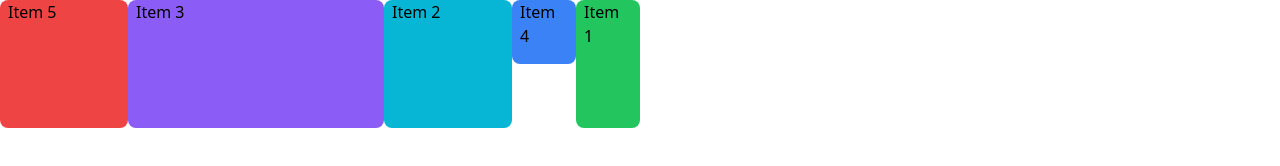
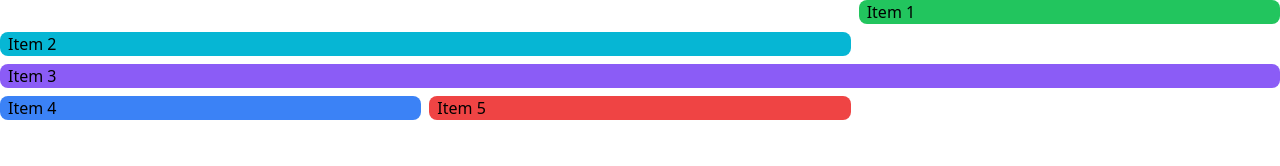
Before and after one commit to bernardooduarte/aplicacoes-tailwind-css, a website: page aula 17-12/index.html in a window 1280 px wide. Drawn offline with Linux system fonts and the light colour scheme.

Commit message:
aula 21/01

```diff
--- a/aula 17-12/index.html
+++ b/aula 17-12/index.html
@@ -9,13 +9,34 @@
 </head>
 
 <body>
-    <div class="flex">
-        <div class="rounded-lg px-2 bg-green-500 order-last w-16 h-32">Item 1</div>
-        <div class="rounded-lg px-2 bg-cyan-500 order-3 w-32 max-w-32">Item 2</div>
-        <div class="rounded-lg px-2 bg-violet-500 order-2 w-64 h-32">Item 3</div>
-        <div class="rounded-lg px-2 bg-blue-500 order-4 w-16 h-16">Item 4</div>
-        <div class="rounded-lg px-2 bg-red-500 order-first w-32">Item 5</div>
+
+    <div class="grid grid-cols-3 gap-2">
+        <div class="rounded-lg px-2 bg-green-500 col-end-4">Item 1</div>
+        <div class="rounded-lg px-2 bg-cyan-500 col-span-2">Item 2</div>
+        <div class="rounded-lg px-2 bg-violet-500 col-span-3">Item 3</div>
+        <div class="rounded-lg px-2 bg-blue-500">Item 4</div>
+        <div class="rounded-lg px-2 bg-red-500">Item 5</div>
     </div>
+
+    <!-- <div class="flex">
+        <div class="rounded-lg px-2 bg-green-500  w-16   min-w-16 h-32">Item 1</div>
+        <div class="rounded-lg px-2 bg-cyan-500   w-full min-w-16 max-w-32  h-16">Item 2</div>
+        <div class="rounded-lg px-2 bg-violet-500 w-16   min-w-16 h-32">Item 3</div>
+        <div class="rounded-lg px-2 bg-blue-500   w-16   min-w-16 h-16">Item 4</div>
+        <div class="rounded-lg px-2 bg-red-500    w-16   min-w-16 max-h-20">Item 5</div>
+    </div> -->
+    <!-- <button class="bg-blue-300 text-blue-700 m-2 p-2 rounded-xl shadow-md bg-gradient-to-r from-cyan-200 to-indigo-400">
+        Compartilhar
+    </button> -->
+
+    <!-- <h1 class="text-4xl font-bold">Título da Página</h1>
+    <p class="text-2xl font-thin">Parágrafo 1</p>
+    <p class="text-xl font-['Arial']">Parágrafo 2 (Arial)</p>
+    <p class="text-xl">Parágrafo 2</p>
+    <p class="text-sm font-black">Parágrafo 3</p>
+    <p class="text-xs font-mono">Parágrafo 4</p>
+    <p class="italic font-sans">Parágrafo 5</p>
+    <p class="font-thin font-serif">Parágrafo 6</p> -->
 </body>
 
 </html>
```
Also changed, not shown: aula 17-12/output.css.
